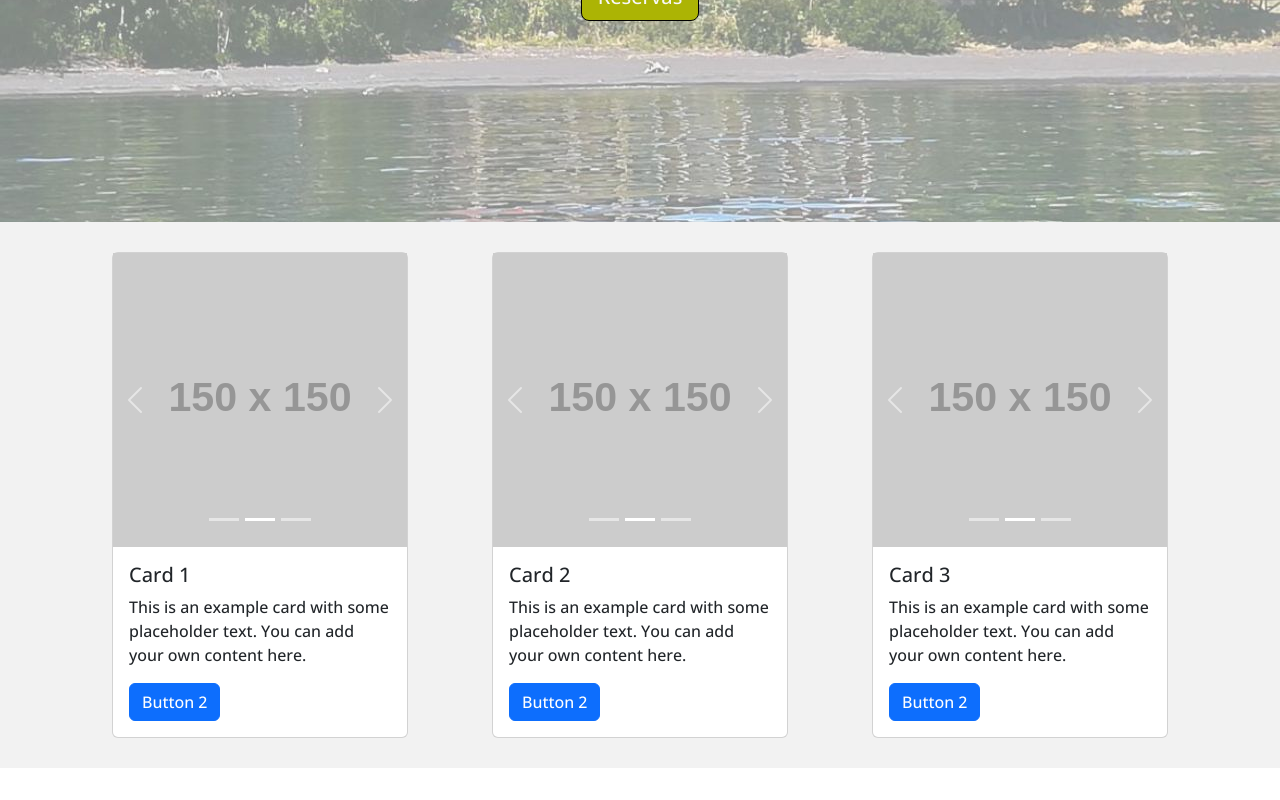
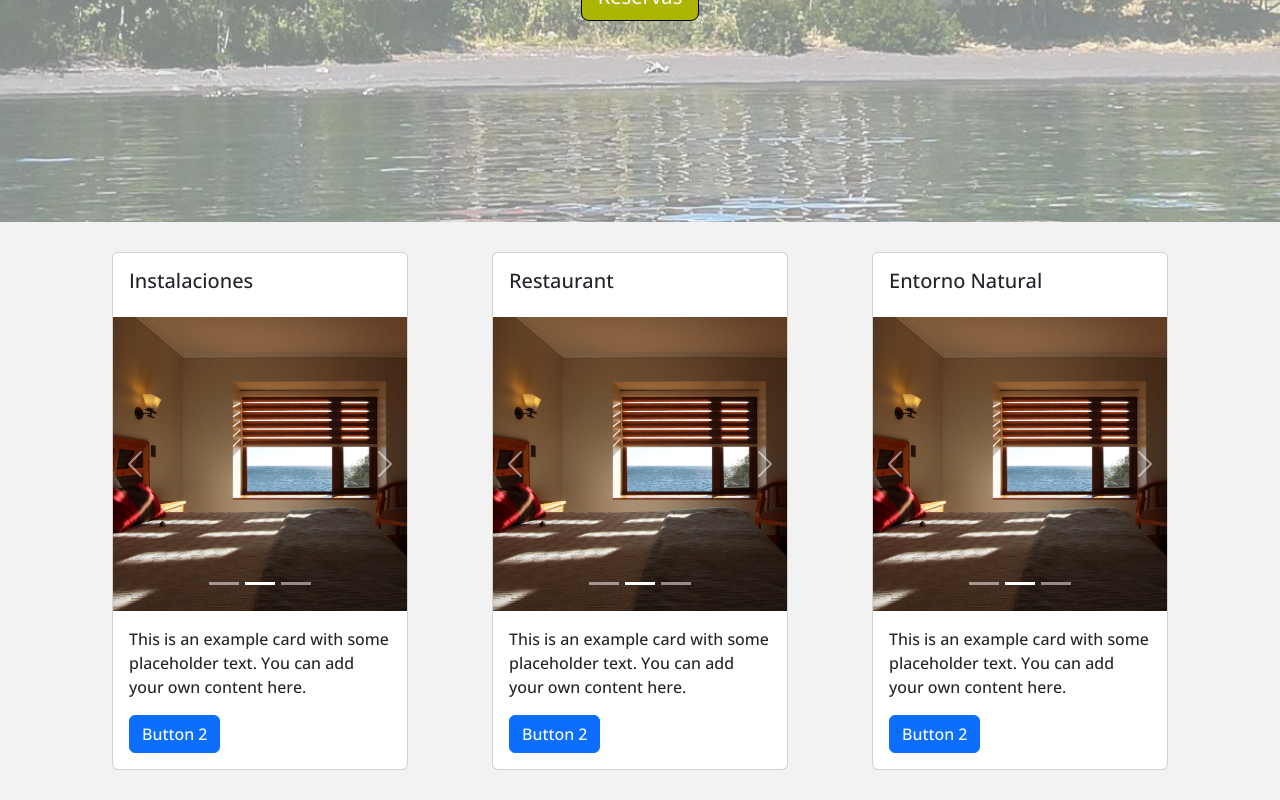
Before and after one commit to rquinterosv/V2_Lodge, a React (Create React App) app: page / in a window 1280 px wide. Shown: the part 444-1244 px from the top of the page. Before the commit the page ends 1212 px from the top, so only its background shows below. Built offline with nearby package versions, Linux system fonts and the light colour scheme.

Commit message:
Card-Update design

```diff
--- a/src/App.css
+++ b/src/App.css
@@ -23,12 +23,7 @@ Colors
 /* Fonts: Open Sans 300;500;800 */
 }
 
-h1 {
-  font-weight: 800;
-  font-size: 50px;
-}
-
-/*>>>>>>>>>> Navbar */
+/*>>>>>>>>>>>>>>>>>>>>>>>>>>>>>>>>>>>>>>>>>> Navbar */
 
 /*Mobile */
 @media (max-width: 768px) {
@@ -85,7 +80,7 @@ h1 {
 }
 
 
-/*>>>>>>>>>>> Hero Section */
+/*>>>>>>>>>>>>>>>>>>>>>>>>>>>>>> Hero Section */
 
 /*Mobile */
 @media (max-width: 767px) {
@@ -163,11 +158,36 @@ h1 {
 
 
 
-/* Card Section */
-.second-section {
-  background-color: #F2F2F2;
+/*>>>>>>>>>>>>>>>>>>>>>>> Card Section */
+
+/*Mobile */
+@media (max-width: 768px) {
+  .second-section {
+    background-color: #F2F2F2;
+  }
+
+  .card-custom {
+    margin: 30px;
+  }
+
+  .card-custom .card-title{
+    color: #acb404;
+    font-weight: 500;
+    font-size: 30px;
+    text-align: center;
+  }
 }
 
-.card-custom {
-  margin: 30px;
+/*Desktop*/
+@media (min-width: 768px) {
+  .second-section {
+    background-color: #F2F2F2;
+  }
+
+  .card-custom {
+    margin: 30px;
+  }
+
+
+
 }
--- a/src/components/CardSection.js
+++ b/src/components/CardSection.js
@@ -2,6 +2,7 @@ import React from 'react';
 import { Container, Row, Col, Card, Carousel, Button } from 'react-bootstrap';
 import 'bootstrap/dist/css/bootstrap.min.css';
 import 'bootstrap/dist/js/bootstrap.js';
+import inst2 from '../img/inst2.jpg'
 
 function CardSection() {
   return (
@@ -10,31 +11,33 @@ function CardSection() {
 
         <Col className='col-custom' md={4}>
           <Card className='card-custom'>
+            <Card.Body>
+              <Card.Title>Instalaciones</Card.Title>
+            </Card.Body>
             <Carousel>
               <Carousel.Item>
                   <img
                   className="d-block w-100"
-                    src="https://via.placeholder.com/150"
+                  src={inst2}
                   alt="First slide"
                   />
               </Carousel.Item>
               <Carousel.Item>
                   <img
                   className="d-block w-100"
-                    src="https://via.placeholder.com/150"
+                  src={inst2}
                   alt="Second slide"
                   />
               </Carousel.Item>
               <Carousel.Item>
                   <img
                   className="d-block w-100"
-                    src="https://via.placeholder.com/150"
+                  src={inst2}
                   alt="Third slide"
                   />
               </Carousel.Item>
             </Carousel>
             <Card.Body>
-              <Card.Title>Card 1</Card.Title>
               <Card.Text>
                 This is an example card with some placeholder text. You can add your own content here.
               </Card.Text>
@@ -45,31 +48,33 @@ function CardSection() {
 
         <Col className='col-custom' md={4}>
           <Card className='card-custom'>
+            <Card.Body>
+              <Card.Title>Restaurant</Card.Title>
+            </Card.Body>
             <Carousel>
               <Carousel.Item>
                   <img
                   className="d-block w-100"
-                    src="https://via.placeholder.com/150"
+                  src={inst2}
                   alt="First slide"
                   />
               </Carousel.Item>
               <Carousel.Item>
                   <img
                   className="d-block w-100"
-                    src="https://via.placeholder.com/150"
+                  src={inst2}
                   alt="Second slide"
                   />
               </Carousel.Item>
               <Carousel.Item>
                   <img
                   className="d-block w-100"
-                    src="https://via.placeholder.com/150"
+                  src={inst2}
                   alt="Third slide"
                   />
               </Carousel.Item>
             </Carousel>
             <Card.Body>
-              <Card.Title>Card 2</Card.Title>
               <Card.Text>
                 This is an example card with some placeholder text. You can add your own content here.
               </Card.Text>
@@ -80,31 +85,33 @@ function CardSection() {
 
         <Col  className='col-custom' md={4}>
           <Card className='card-custom'>
+            <Card.Body>
+              <Card.Title>Entorno Natural</Card.Title>
+            </Card.Body>
             <Carousel>
               <Carousel.Item>
                   <img
                   className="d-block w-100"
-                    src="https://via.placeholder.com/150"
+                  src={inst2}
                   alt="First slide"
                   />
               </Carousel.Item>
               <Carousel.Item>
                   <img
                   className="d-block w-100"
-                    src="https://via.placeholder.com/150"
+                  src={inst2}
                   alt="Second slide"
                   />
               </Carousel.Item>
               <Carousel.Item>
                   <img
                   className="d-block w-100"
-                    src="https://via.placeholder.com/150"
+                  src={inst2}
                   alt="Third slide"
                   />
               </Carousel.Item>
             </Carousel>
             <Card.Body>
-              <Card.Title>Card 3</Card.Title>
               <Card.Text>
                 This is an example card with some placeholder text. You can add your own content here.
               </Card.Text>
```
Also changed, not shown: src/img/inst2.jpg (added). Lines whose indentation alone changed are shown as unchanged.
